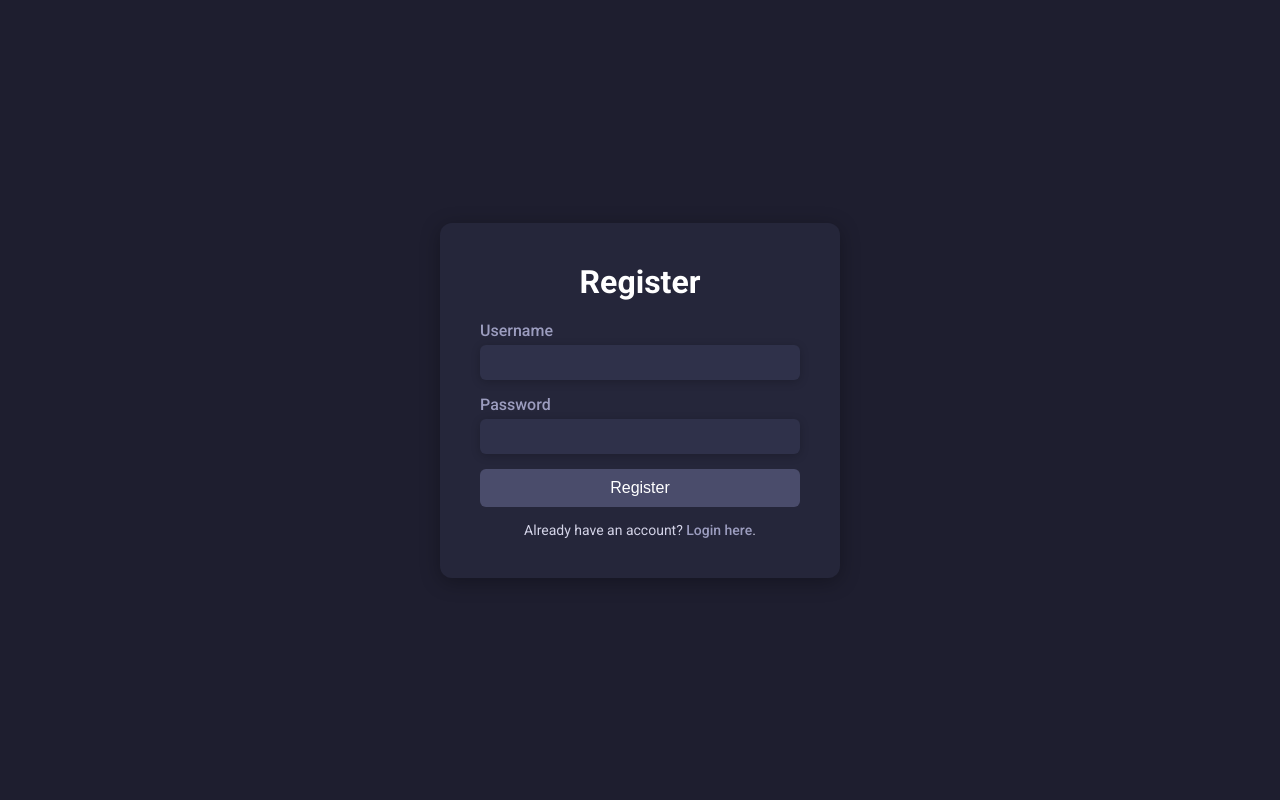
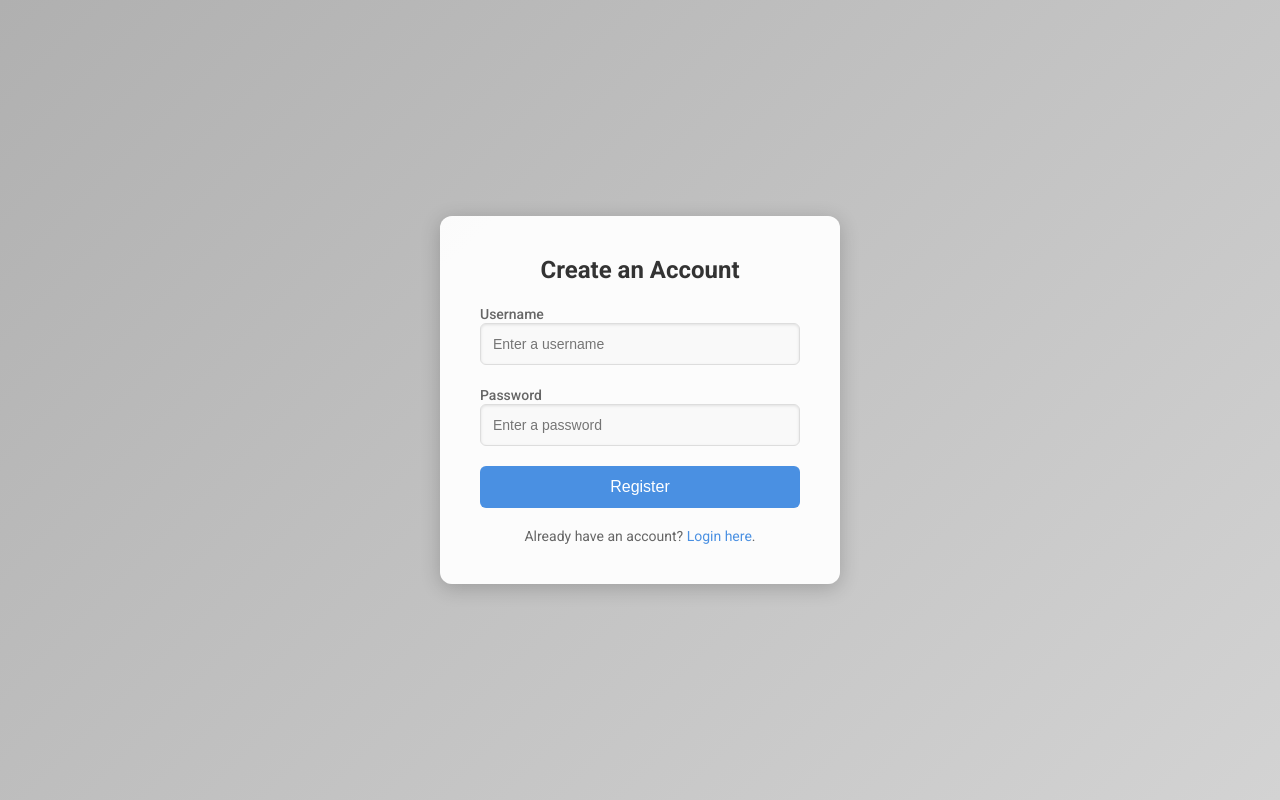
Before and after one commit to Azumi67/proxyforwarder, a Flask app: page /register in a window 1280 px wide. Run offline with Flask 3, Linux system fonts and the light colour scheme; parts of the project's set-up code (start-up, migrations or seed data) failed here and were passed over.

Commit message:
Update register.html

```diff
--- a/src/templates/register.html
+++ b/src/templates/register.html
@@ -1,8 +1,15 @@
 <!DOCTYPE html>
 <html>
+
 <head>
     <title>Register</title>
     <link href="https://fonts.googleapis.com/css2?family=Roboto:wght@400;500;700&display=swap" rel="stylesheet">
+    <link rel="apple-touch-icon" sizes="180x180" href="{{ url_for('static', filename='images/apple-touch-icon.png') }}">
+    <link rel="icon" type="image/png" sizes="32x32" href="{{ url_for('static', filename='images/favicon-32x32.png') }}">
+    <link rel="icon" type="image/png" sizes="16x16" href="{{ url_for('static', filename='images/favicon-16x16.png') }}">
+    <link rel="manifest" href="{{ url_for('static', filename='images/site.webmanifest') }}">
+    <link rel="shortcut icon" href="{{ url_for('static', filename='images/favicon.ico') }}">
+
     <style>
         * {
             box-sizing: border-box;
@@ -12,82 +19,85 @@
 
         body {
             font-family: 'Roboto', sans-serif;
-            background-color: #1e1e2f;
-            color: #e4e4e6;
+            background: linear-gradient(135deg, #b0b0b0, #d3d3d3);
+            color: #333;
+            min-height: 100vh;
             display: flex;
+            align-items: center;
             justify-content: center;
-            align-items: center;
-            min-height: 100vh;
         }
 
-        .container {
-            background-color: #25263a;
+        .main-container {
+            width: 100%;
+            max-width: 400px;
+            background-color: rgba(255, 255, 255, 0.95);
+            box-shadow: 0 4px 20px rgba(0, 0, 0, 0.2);
+            border-radius: 12px;
             padding: 40px;
-            border-radius: 12px;
-            box-shadow: 0 4px 20px rgba(0, 0, 0, 0.3);
-            max-width: 400px;
-            width: 100%;
+        }
+
+        h1 {
+            font-size: 24px;
+            color: #333;
+            font-weight: 700;
+            margin-bottom: 20px;
             text-align: center;
         }
 
-        h1 {
-            color: #ffffff;
-            font-weight: 700;
-            margin-bottom: 20px;
-        }
-
         label {
-            color: #9c9dbf;
+            font-size: 14px;
+            color: #666;
             font-weight: 500;
-            display: block;
             margin-bottom: 5px;
-            text-align: left;
         }
 
         input[type="text"],
         input[type="password"] {
-            background-color: #2f314a;
-            color: #ffffff;
-            border: none;
+            width: 100%;
+            padding: 12px;
+            margin-bottom: 20px;
+            border: 1px solid #ddd;
             border-radius: 6px;
-            padding: 10px;
-            width: 100%;
-            margin-bottom: 15px;
-            box-shadow: 0 2px 10px rgba(0, 0, 0, 0.2);
+            font-size: 14px;
+            background-color: #f9f9f9;
+            box-shadow: inset 0 1px 3px rgba(0, 0, 0, 0.1);
+            transition: border-color 0.3s, box-shadow 0.3s;
         }
 
         input[type="text"]:focus,
         input[type="password"]:focus {
+            border-color: #4a90e2;
+            box-shadow: 0 0 5px rgba(74, 144, 226, 0.3);
             outline: none;
-            box-shadow: 0 2px 15px rgba(100, 100, 200, 0.3);
         }
 
         button {
-            background-color: #4a4c6b;
-            color: #ffffff;
+            width: 100%;
+            padding: 12px;
+            background-color: #4a90e2;
+            color: #fff;
             border: none;
             border-radius: 6px;
-            padding: 10px 20px;
             font-size: 16px;
+            font-weight: 500;
             cursor: pointer;
             transition: background-color 0.3s;
-            width: 100%;
         }
 
         button:hover {
-            background-color: #6a6b8c;
+            background-color: #357abf;
         }
 
         .message {
-            margin-top: 15px;
-            color: #d3d3e7;
+            margin-top: 20px;
             font-size: 14px;
+            color: #666;
+            text-align: center;
         }
 
         .message a {
-            color: #9c9dbf;
+            color: #4a90e2;
             text-decoration: none;
-            font-weight: 500;
         }
 
         .message a:hover {
@@ -95,14 +105,15 @@
         }
     </style>
 </head>
+
 <body>
-    <div class="container">
-        <h1>Register</h1>
+    <div class="main-container">
+        <h1>Create an Account</h1>
         <form method="POST">
             <label for="username">Username</label>
-            <input type="text" id="username" name="username" required>
+            <input type="text" id="username" name="username" placeholder="Enter a username" required>
             <label for="password">Password</label>
-            <input type="password" id="password" name="password" required>
+            <input type="password" id="password" name="password" placeholder="Enter a password" required>
             <button type="submit">Register</button>
         </form>
         <div class="message">
@@ -110,4 +121,5 @@
         </div>
     </div>
 </body>
+
 </html>
```
